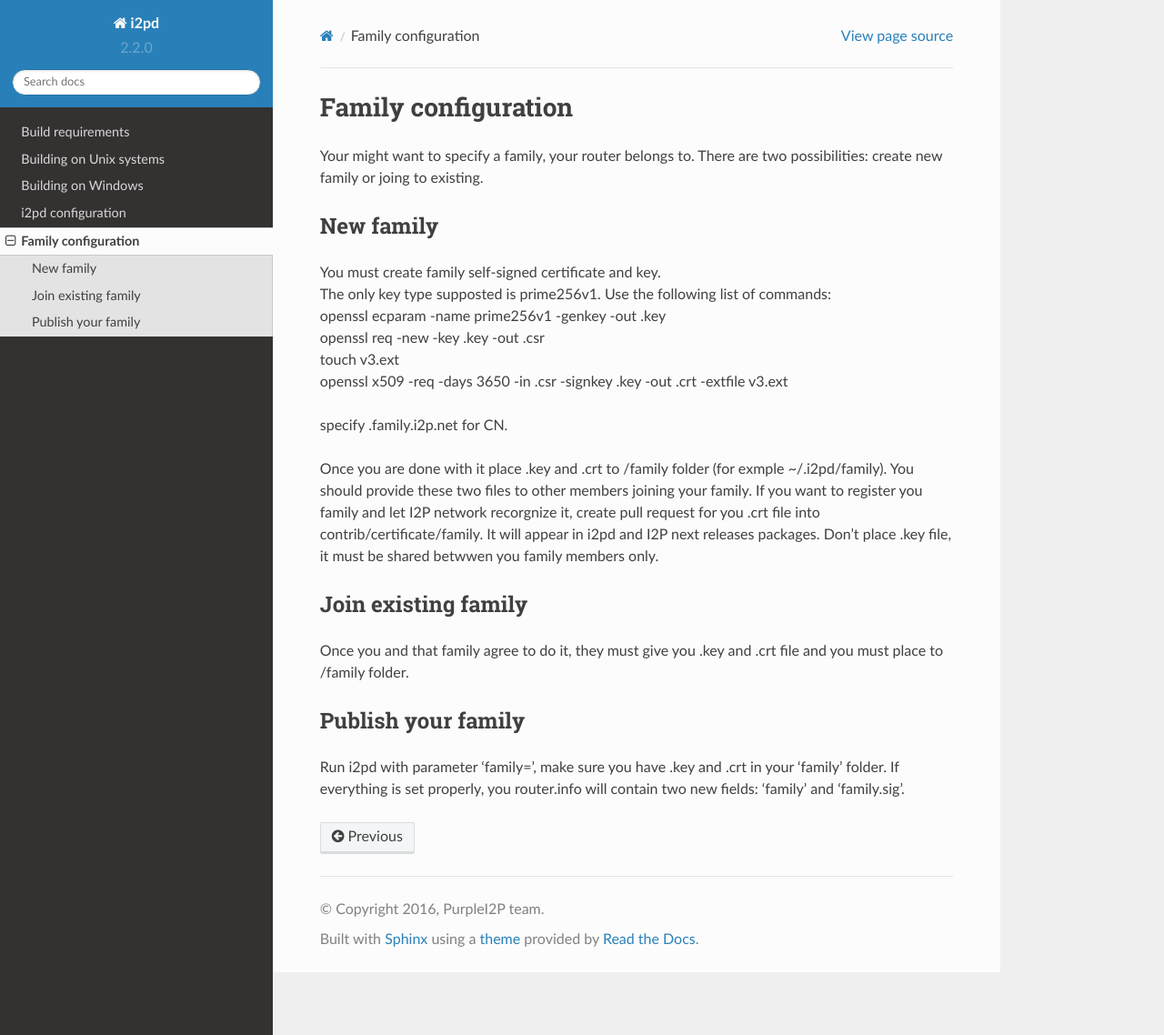
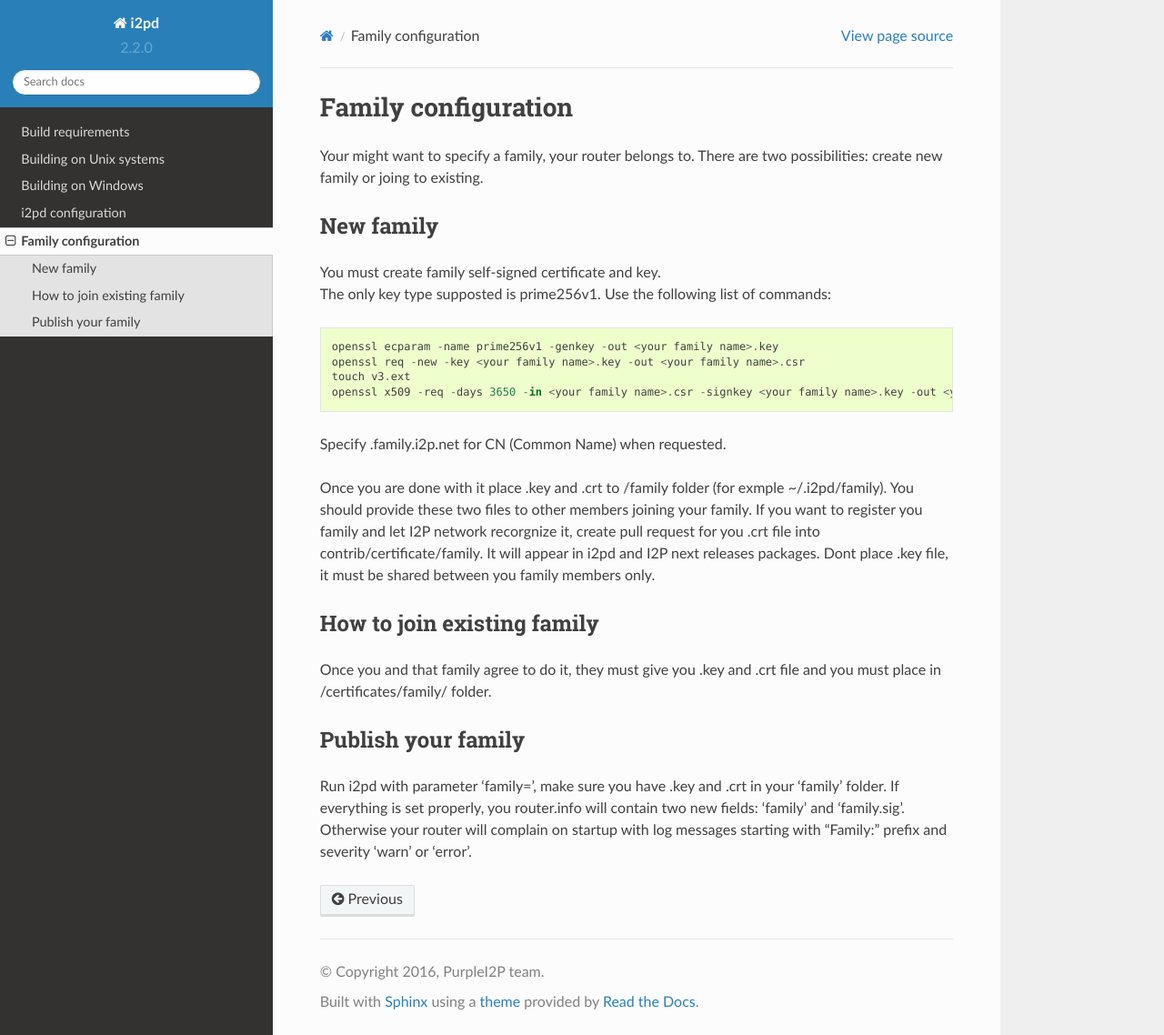
Before and after one commit to PurpleI2P/i2pd, a Sphinx documentation site: the page built from docs/family.md, in a window 1280 px wide and 1138 px high. Shown: the whole window at 91% size. Built offline with Sphinx 7.4.7 and the Read the Docs theme 2.0.0, drawn with Linux system fonts in a browser that asks for light colours.

Commit message:
* update docs

```diff
--- a/docs/family.md
+++ b/docs/family.md
@@ -6,26 +6,31 @@ There are two possibilities: create new family or joing to existing.
 
 New family
 -----------
+
 You must create family self-signed certificate and key.
 The only key type supposted is prime256v1.
 Use the following list of commands:
-openssl ecparam -name prime256v1 -genkey -out <your family name>.key
-openssl req -new -key <your family name>.key -out <your family name>.csr
-touch v3.ext
-openssl x509 -req -days 3650 -in <your family name>.csr -signkey <your family name>.key -out <your family name>.crt -extfile v3.ext
 
-specify <your family name>.family.i2p.net for CN.
+    openssl ecparam -name prime256v1 -genkey -out <your family name>.key
+    openssl req -new -key <your family name>.key -out <your family name>.csr
+    touch v3.ext
+    openssl x509 -req -days 3650 -in <your family name>.csr -signkey <your family name>.key -out <your family name>.crt -extfile v3.ext
 
-Once you are done with it place <your family name>.key and <your family name>.crt to <ip2d data>/family folder (for exmple ~/.i2pd/family).
+Specify <your family name>.family.i2p.net for CN (Common Name) when requested.
+
+Once you are done with it place <your-family-name>.key and <your-family-name>.crt to <ip2d data>/family folder (for exmple ~/.i2pd/family).
 You should provide these two files to other members joining your family.
 If you want to register you family and let I2P network recorgnize it, create pull request for you .crt file into contrib/certificate/family.
-It will appear in i2pd and I2P next releases packages. Don't place .key file, it must be shared betwwen you family members only.
+It will appear in i2pd and I2P next releases packages. Dont place .key file, it must be shared between you family members only.
 
-Join existing family
---------------------
-Once you and that family agree to do it, they must give you .key and .crt file and you must place to <ip2d data>/family folder.
+How to join existing family
+---------------------------
+
+Once you and that family agree to do it, they must give you .key and .crt file and you must place in <i2pd datadir>/certificates/family/ folder.
 
 Publish your family
-------------------
-Run i2pd with parameter 'family=<your family name>', make sure you have <your family name>.key and <your family name>.crt in your 'family' folder.
+-------------------
+
+Run i2pd with parameter 'family=<your-family-name>', make sure you have <your-family-name>.key and <your-family-name>.crt in your 'family' folder.
 If everything is set properly, you router.info will contain two new fields: 'family' and 'family.sig'.
+Otherwise your router will complain on startup with log messages starting with "Family:" prefix and severity 'warn' or 'error'.
```
Also changed, not shown: docs/configuration.md (+11 -3 lines), docs/i2pd.conf (+59 -64 lines).
